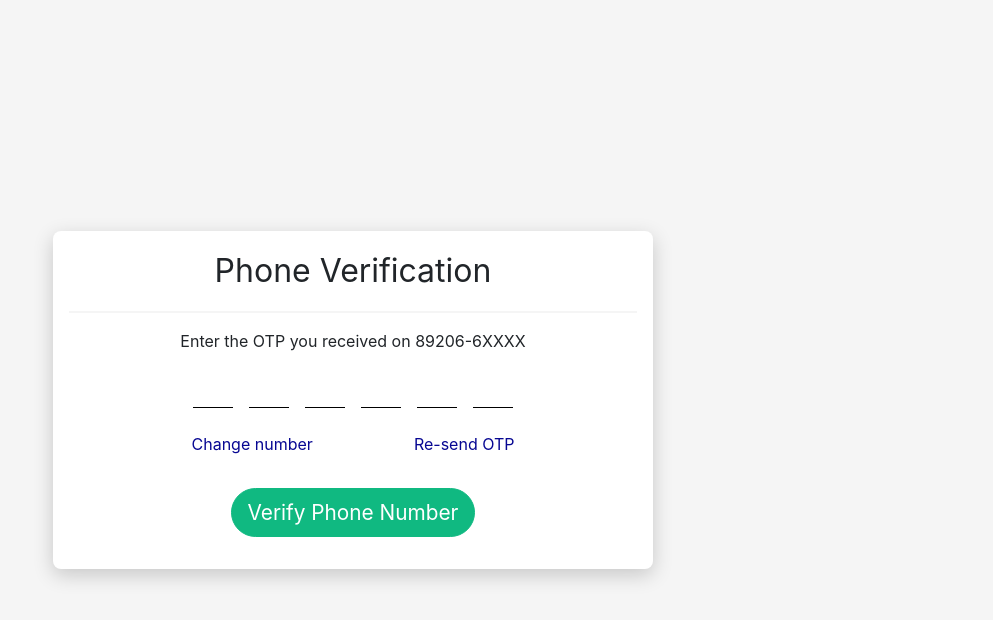
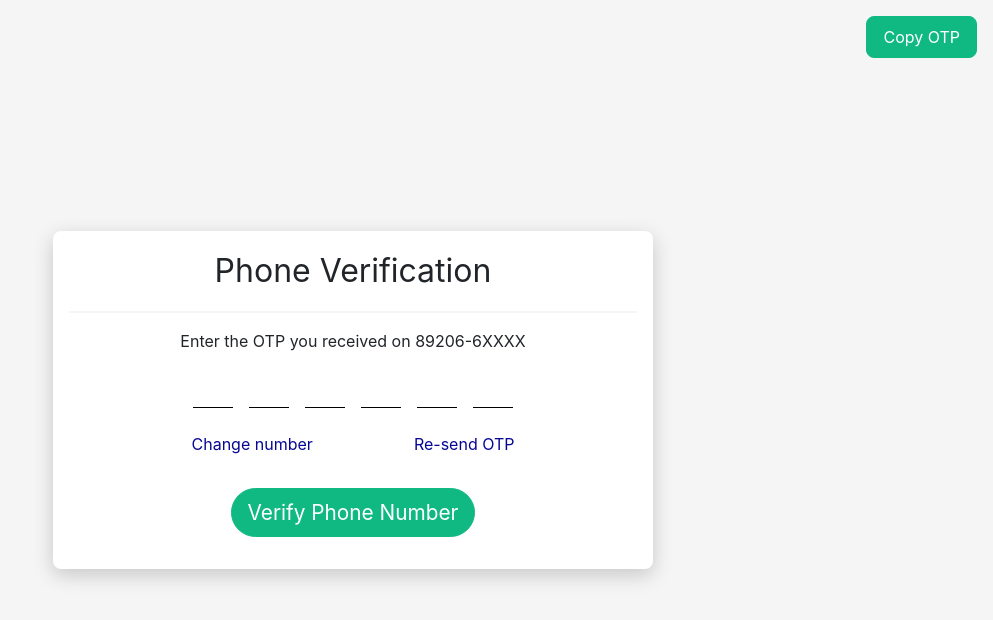
Before and after one commit to vidhi-thakur/phone-verification, a React (Create React App) app in the folder phone-verification-component/: page / in a window 1280 px wide. Both pictures are taken after a click on the button "Verify OTP". Shown: the top 620 px of the page, without its empty margins (287-1280 px from the left). Built offline with nearby package versions, Linux system fonts and the light colour scheme.

Commit message:
FEAT: checks OTP & copy OTP from clipboard
-user can copy OTP from clipboard
-user can check if entered OTP is correct or not
-added style to copy OTP button

```diff
--- a/phone-verification-component/src/components/OTPVerification.css
+++ b/phone-verification-component/src/components/OTPVerification.css
@@ -56,3 +56,12 @@ form{
         width: 30px;
     }
 }
+
+.copyOTP {
+    border-radius: 0.5rem;
+    padding: 0.5rem 1rem;
+    position: fixed;
+    top: 1rem;
+    right: 1rem;
+    font-size: 1rem!important;
+}
--- a/phone-verification-component/src/components/OTPVerification.js
+++ b/phone-verification-component/src/components/OTPVerification.js
@@ -16,6 +16,9 @@ function OTPVerification() {
     const [error, setError] = useState("")
     const [show, setShow] = useState(false);
     const [success, setSuccess] = useState(false)
+    const [copyBtnText, setCopyBtnText] = useState("Copy OTP")
+
+    const OTP = "300055"
 
     function validInput(input) {
         if (Number(input) >= 0 && Number(input) <= 9) return true
@@ -65,10 +68,33 @@ function OTPVerification() {
         }
     }
 
+    function generateEnteredOTP(input) {
+        var tempArray = Object.keys(input);
+        var OTPEntered = "";
+        tempArray.map(d => {
+            OTPEntered = OTPEntered + `${input[`${d}`]}`
+        })
+        return OTPEntered
+    }
+
     const handleSubmit = (e) => {
         e.preventDefault()
+        let enteredOTP = generateEnteredOTP(inputForm)
+        if (enteredOTP === OTP) {
             setSuccess(true)
+        }
+        else {
+            setError("Entered OTP is wrong. Try again!")
+            setShow(true)
+            setTimeout(() => setShow(false), 10000);
+        }
         setInputForm(initialState)
+    }
+
+    const copyText = () => {
+        navigator.clipboard.writeText(OTP)
+        setCopyBtnText("Copied")
+        setTimeout(() => setCopyBtnText("Copy OTP"), 3000);
     }
 
     const moveFocus = (e) => {
@@ -150,7 +176,8 @@ function OTPVerification() {
                     </p>
                 </Alert>}
             </div>
-        </div >
+            <button className="button copyOTP" onClick={() => copyText()}>{copyBtnText}</button>
+        </div>
     )
 }
 
```
Lines whose indentation alone changed are shown as unchanged.
